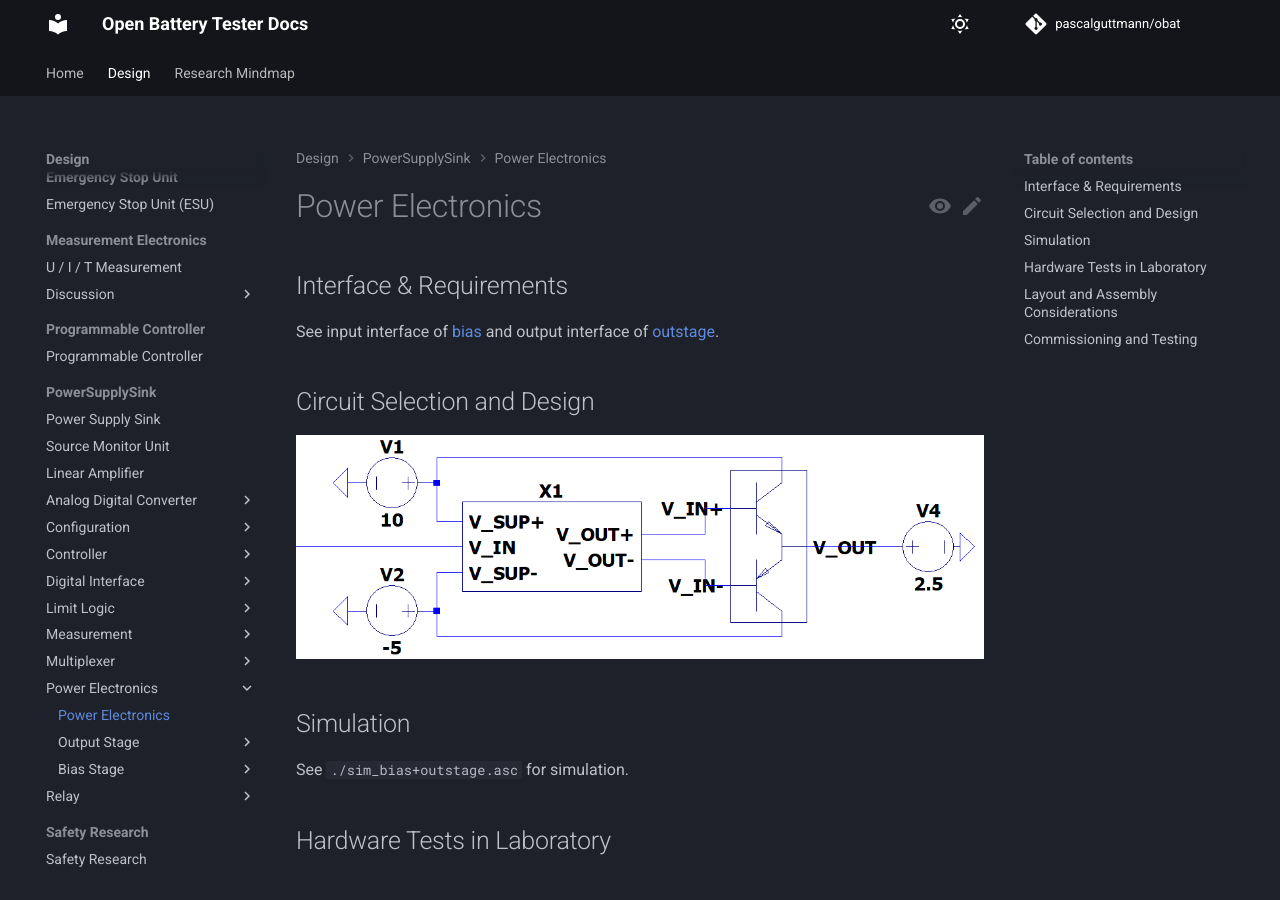
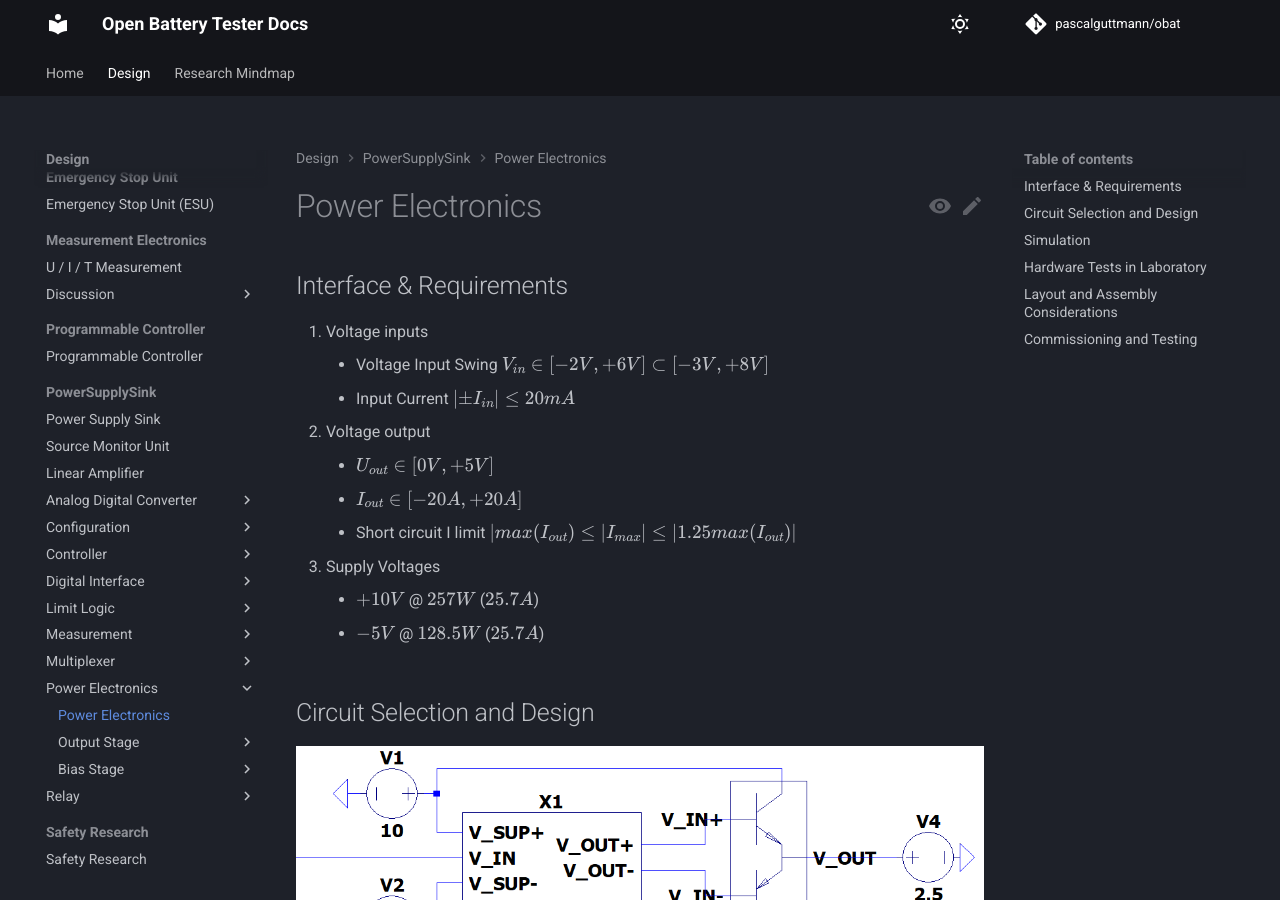
Before and after one commit to pascalguttmann/obat, an MkDocs documentation site: the page built from docs/design/pss/power-electronics/power-electronics.md, in a window 1280 px wide and 900 px high. Built offline with MkDocs 1.6.1 and Material for MkDocs 9.7.7, drawn with Linux system fonts in a browser that asks for light colours; comment, search, counter and statistics services are not loaded.

Commit message:
fix power-electronics input output power spec adhere to template

```diff
--- a/docs/design/pss/power-electronics/power-electronics.md
+++ b/docs/design/pss/power-electronics/power-electronics.md
@@ -2,8 +2,16 @@
 
 ## Interface & Requirements
 
-See input interface of [bias](./bias/bias.md) and output interface of
-[outstage](./outstage/outstage.md).
+1. Voltage inputs
+    - Voltage Input Swing $V_{in} \in [-2V, +6V] \subset [-3V, +8V]$
+    - Input Current $| \pm I_{in} | \leq 20mA$
+2. Voltage output
+    - $U_{out} \in [0V, +5V]$
+    - $I_{out} \in [-20A, +20A]$
+    - Short circuit I limit $| max(I_{out}) \leq |I_{max}| \leq |1.25 max(I_{out})|$
+3. Supply Voltages
+    - $+10V$ @ $257W$ ($25.7A$)
+    - $-5V$ @ $128.5W$ ($25.7A$)
 
 ## Circuit Selection and Design
 
```
